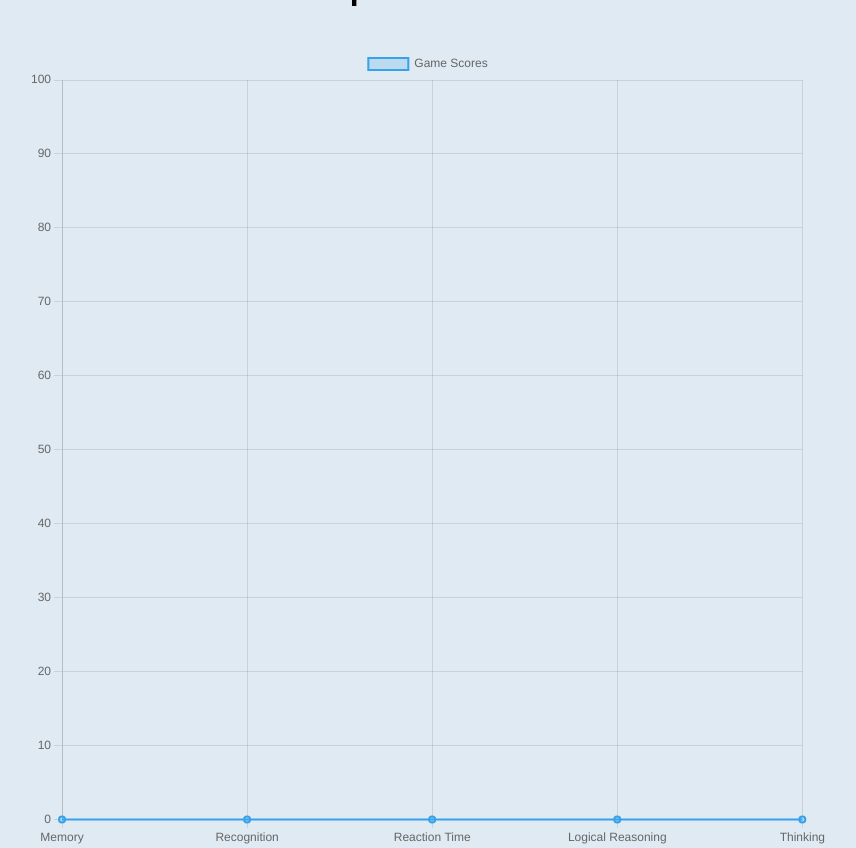
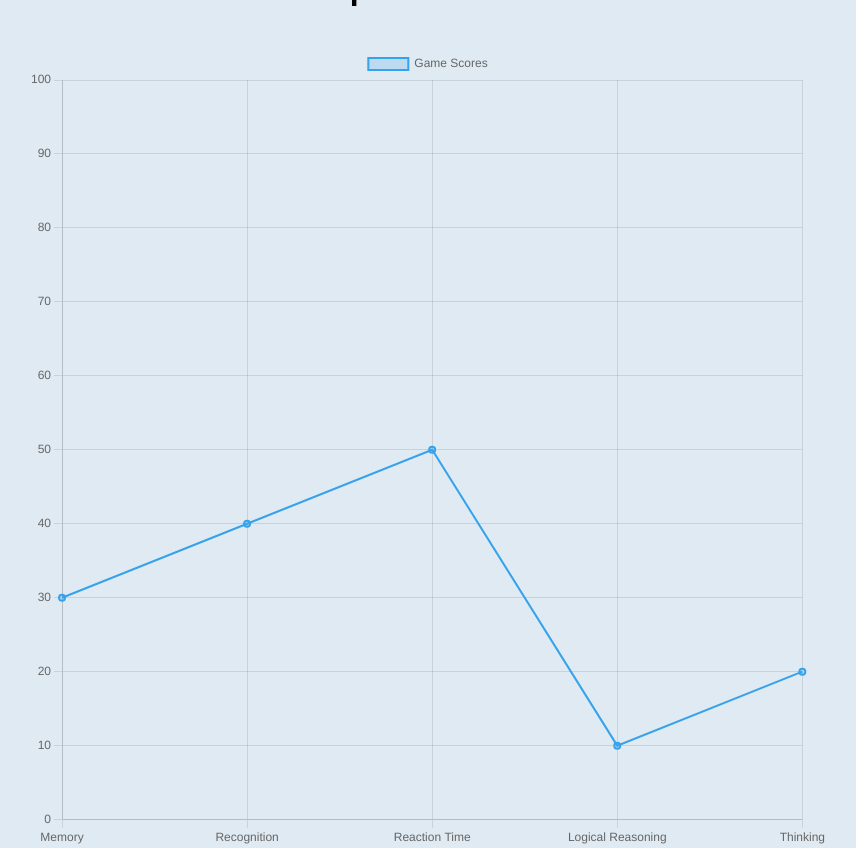
Before and after one commit to CCR-NS/CCR, a plain HTML site: page Login&Home/Graph.html in a window 1280 px wide. Shown: the whole page, without its empty margins (212-1068 px from the left). Drawn offline with nearby package versions, Linux system fonts and the light colour scheme; no server answers.

Commit message:
Update Graph.html

```diff
--- a/Login&Home/Graph.html
+++ b/Login&Home/Graph.html
@@ -42,7 +42,7 @@
     <script>
         // Initial data for the line chart
         const labels = ['Memory', 'Recognition', 'Reaction Time', 'Logical Reasoning', 'Thinking'];
-        const initialData = [0, 0, 0, 0, 0]; // Initialize scores for each attribute
+        const initialData = [30, 40, 50, 10, 20]; // Initialize scores for each attribute
 
         // Create line chart using Chart.js
         const ctx = document.getElementById('lineChart').getContext('2d');
```
